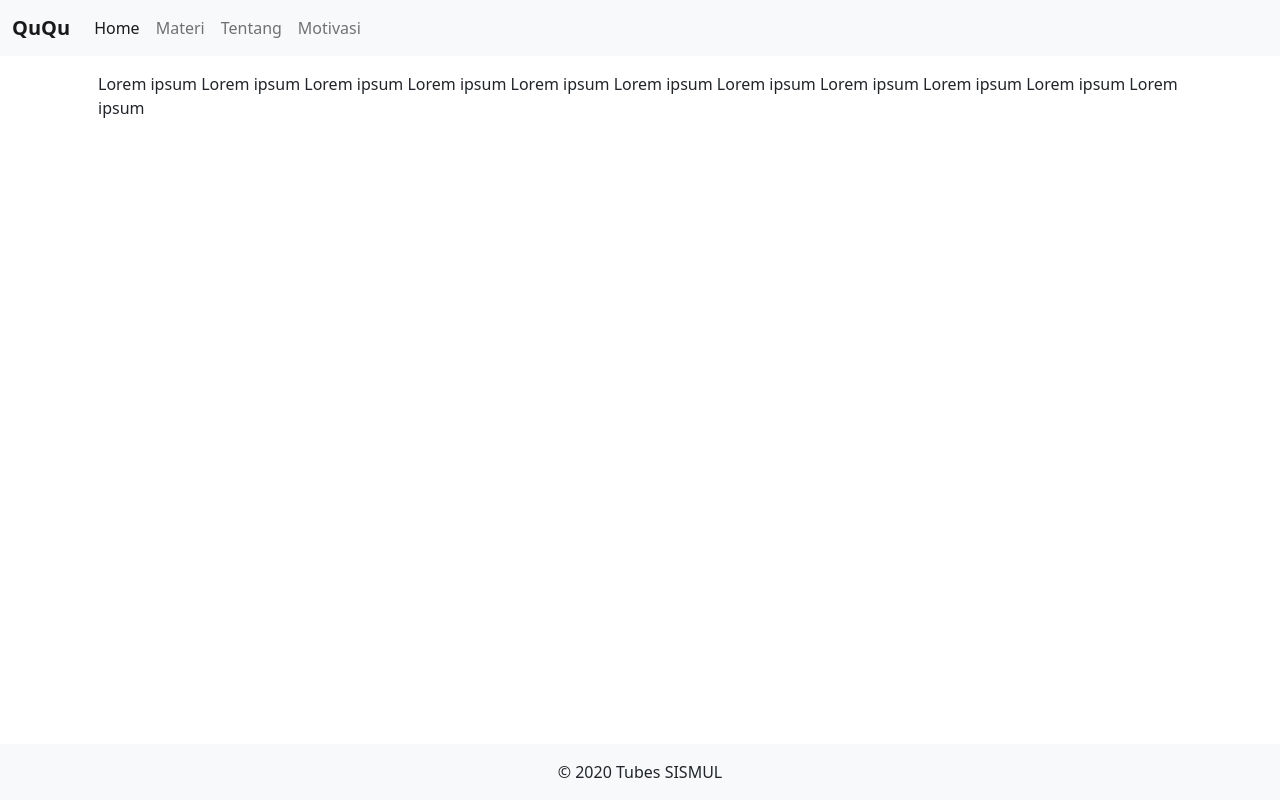
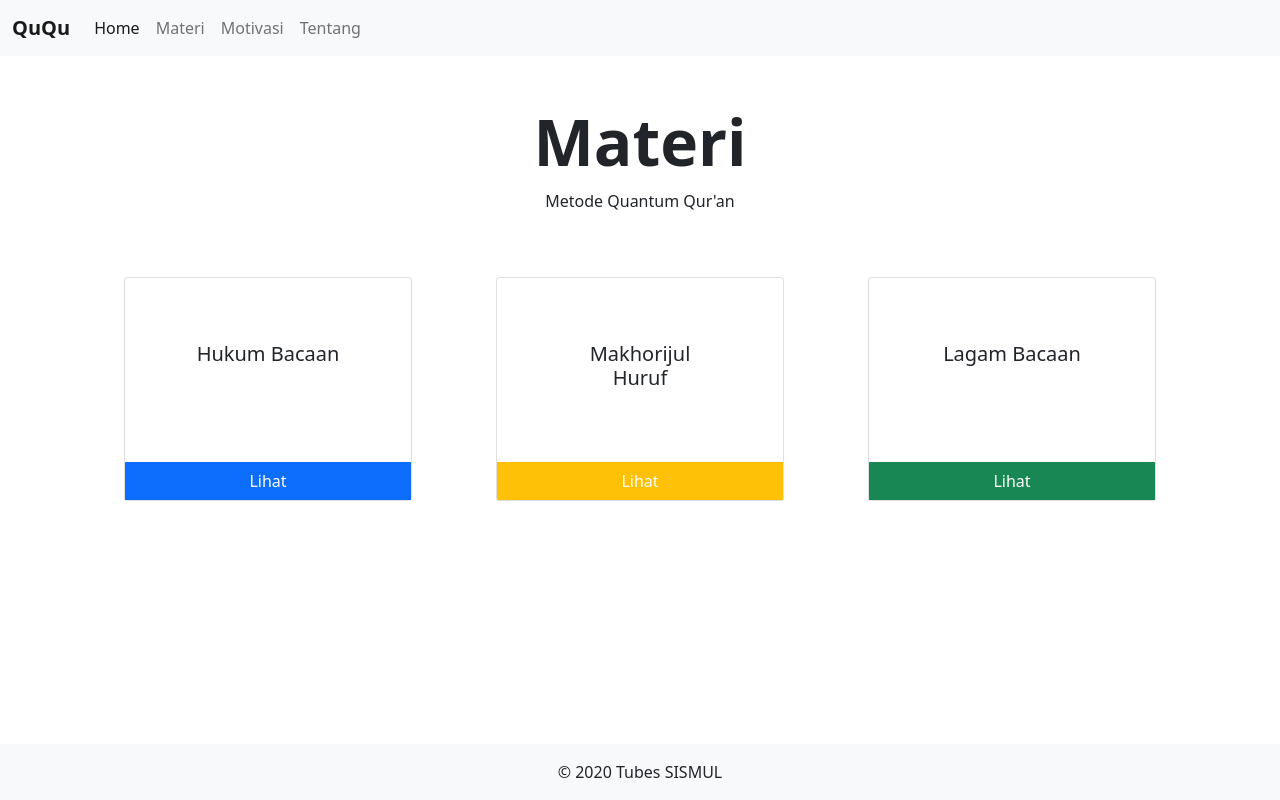
Before and after one commit to MFathurrohmanMauludin/tbsismul, a plain HTML site: page materi.html in a window 1280 px wide. Drawn offline with nearby package versions, Linux system fonts and the light colour scheme.

Commit message:
Update materi.html

```diff
--- a/materi.html
+++ b/materi.html
@@ -22,8 +22,8 @@
                     <div class="navbar-nav">
                         <a class="nav-link active" aria-current="page" href="index.html">Home</a>
                         <a class="nav-link" href="materi.html">Materi</a>
+                        <a class="nav-link" href="motivasi.html">Motivasi</a>
                         <a class="nav-link" href="tentang.html">Tentang</a>
-                        <a class="nav-link" href="motivasi.html">Motivasi</a>
                     </div>
                 </div>
             </div>
@@ -33,14 +33,46 @@
     <!-- /header -->
 
     <!-- content -->
-    <div class="container d-flex justify-content-center">
+    <div class="container text-center">
 
-        <!-- paragraf -->
-        <div class="align-self-center m-3">
-            <p>Lorem ipsum Lorem ipsum Lorem ipsum Lorem ipsum Lorem ipsum Lorem ipsum Lorem ipsum Lorem ipsum Lorem ipsum Lorem ipsum Lorem ipsum</p>
+        <!-- heading -->
+        <h1 class="display-3 pt-5 fw-bold">Materi</h1>
+        <p>Metode Quantum Qur'an</p>
+        <!-- /heading -->
+
+        <!-- flex -->
+        <div class="d-flex justify-content-around pt-5">
+
+            <!-- menu hukum bacaan -->
+                <div class="card" style="width: 18rem;">
+                    <div class="card-body">
+                        <h5 class="card-title p-5">Hukum Bacaan</h5>
+                    </div>
+                    <a href="hukumbacaan.html" class="btn btn-primary rounded-0">Lihat</a>
+                </div>
+
+            <!-- /menu hukum bacaan -->
+
+            <!-- menu makhorijul huruf -->
+            <div class="card mt-auto-20" style="width: 18rem;">
+                <div class="card-body">
+                    <h5 class="card-title p-5">Makhorijul Huruf</h5>
+                </div>
+                <a href="makhorijulhuru.html" class="btn btn-warning text-white rounded-0">Lihat</a>
+            </div>
+            <!-- /menu makhorijul huruf -->
+
+            <!-- menu lagam bacaan -->
+            <div class="card mt-auto-20" style="width: 18rem;">
+                <div class="card-body">
+                    <h5 class="card-title p-5">Lagam Bacaan</h5>
+                </div>
+                <a href="laghambacaan.html" class="btn btn-success rounded-0">Lihat</a>
+            </div>
+            <!-- /menu lagam bacaan -->
+
         </div>
-        <!-- /paragraf -->
-
+        <!-- /flex -->
     </div>
     <!-- /content -->
 
```
